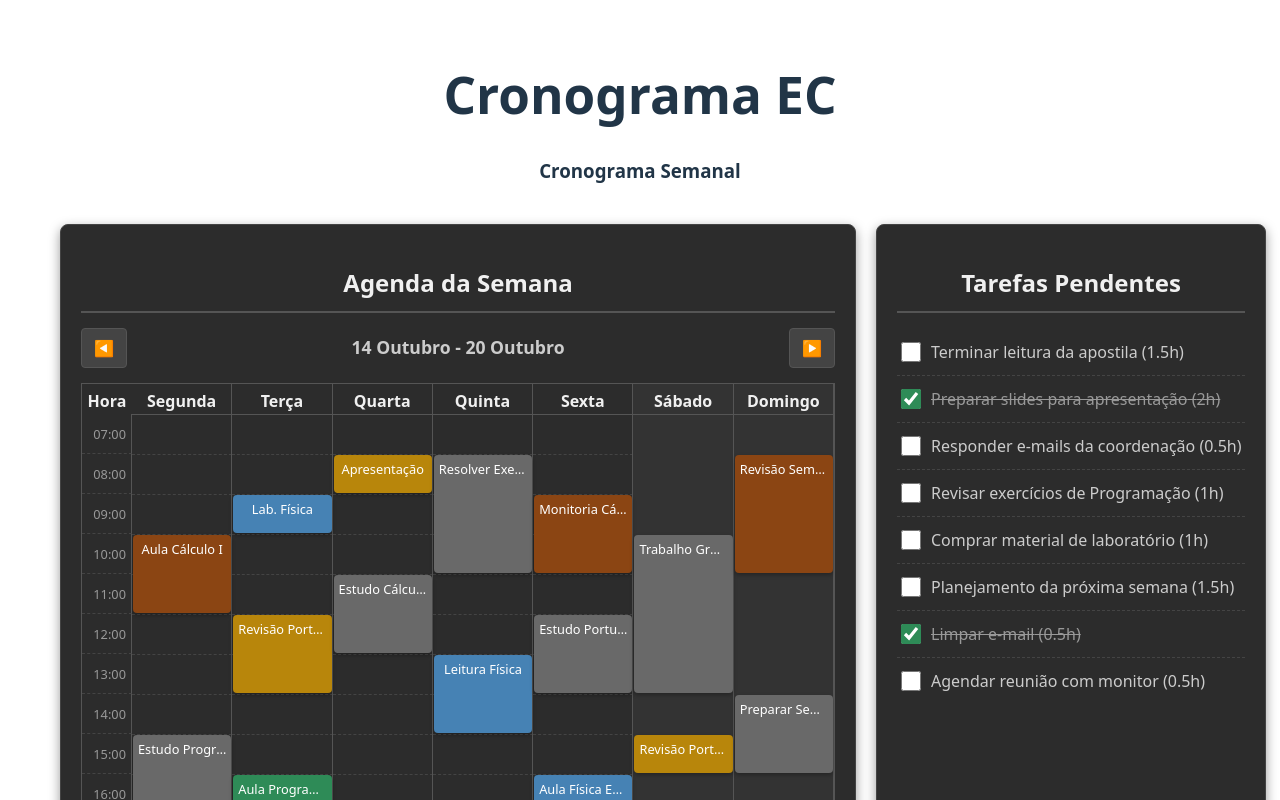
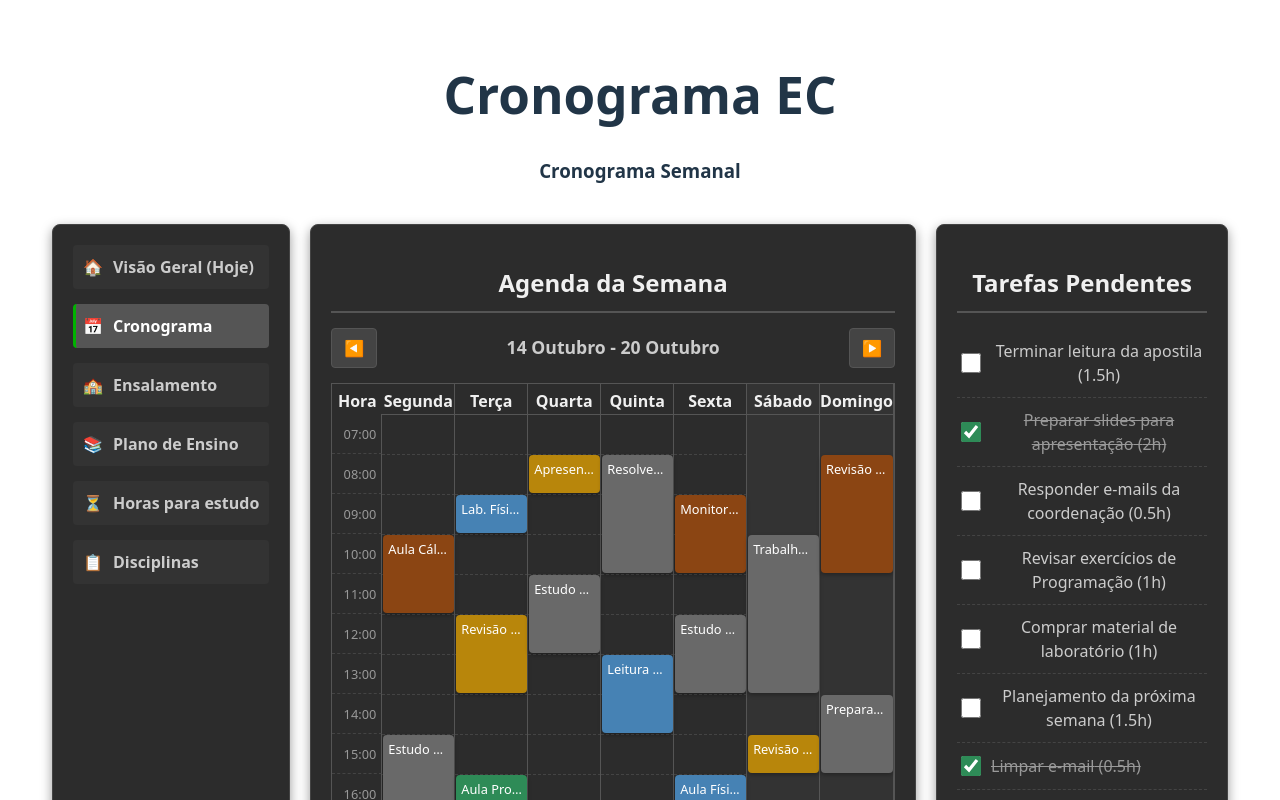
Before and after one commit to ana-borowsky/cronograma-educacional-react, a React app in the folder frontend/: page /scheduleandtasks in a window 1280 px wide. Shown: the top 800 px of the page. Built offline with nearby package versions, Linux system fonts and the light colour scheme; the HTML template or start-up script is replaced by a standard one.

Commit message:
Adiciona barra lateral no cronograma

```diff
--- a/frontend/src/css/ScheludeAndTask.css
+++ b/frontend/src/css/ScheludeAndTask.css
@@ -3,29 +3,89 @@
   gap: 20px;
   padding: 20px;
   width: 100%;
-  max-width: 1200px;
+  max-width: 1400px;
   margin: 0 auto;
   box-sizing: border-box;
 }
 
+.panel-style {
+  background-color: #2c2c2c;
+  border: 1px solid #444444;
+  border-radius: 8px;
+  box-shadow: 0 4px 12px rgba(0, 0, 0, 0.4);
+  padding: 20px;
+}
+
+.sidebar-menu {
+  /* Ocupa uma fatia pequena do espaço */
+  min-width: 180px;
+  flex-shrink: 0;
+  display: flex;
+  flex-direction: column;
+  gap: 15px;
+  /* Aplica o estilo de painel para ter bordas e fundo */
+}
+
 .schedule-panel {
   flex: 3;
-  min-width: 65%;
+  min-width: 550px;
+  /* Remove estilos de painel duplicados, confia no panel-style */
+  /* Remove flex: 3 e min-width, ajusta para o novo layout de 3 colunas */
   background-color: #2c2c2c;
+  /* Mantido se você não quiser usar .panel-style */
   border-radius: 8px;
+  /* Mantido se você não quiser usar .panel-style */
   padding: 20px;
+  /* Mantido se você não quiser usar .panel-style */
   box-shadow: 0 4px 12px rgba(0, 0, 0, 0.4);
+  /* Mantido se você não quiser usar .panel-style */
   border: 1px solid #444444;
+  /* Mantido se você não quiser usar .panel-style */
 }
 
 .todo-list-panel {
   flex: 1;
-  min-width: 30%;
+  min-width: 250px;
+  /* Remove estilos de painel duplicados, confia no panel-style */
+  /* Remove flex: 1 e min-width, ajusta para o novo layout de 3 colunas */
   background-color: #2c2c2c;
+  /* Mantido se você não quiser usar .panel-style */
   border-radius: 8px;
+  /* Mantido se você não quiser usar .panel-style */
   padding: 20px;
+  /* Mantido se você não quiser usar .panel-style */
   box-shadow: 0 4px 12px rgba(0, 0, 0, 0.4);
+  /* Mantido se você não quiser usar .panel-style */
   border: 1px solid #444444;
+  /* Mantido se você não quiser usar .panel-style */
+}
+
+.sidebar-link {
+  display: flex;
+  align-items: center;
+  gap: 10px;
+  padding: 10px;
+  border-radius: 4px;
+  color: #cccccc;
+  text-decoration: none;
+  background-color: #333333;
+  transition: background-color 0.2s;
+}
+
+.sidebar-link:hover {
+  background-color: #444444;
+  color: #ffffff;
+}
+
+.sidebar-link.active-link {
+  background-color: #555555;
+  color: #ffffff;
+  border-left: 3px solid #00b300;
+  padding-left: 7px;
+}
+
+.link-text {
+  font-weight: bold;
 }
 
 .schedule-panel h2,
@@ -91,7 +151,6 @@
 }
 
 .time-slot.label:first-child {
-  /* A label de "Hora" no topo */
   height: 30px;
   line-height: 25px;
   border-bottom: 1px solid #555555;
@@ -154,7 +213,6 @@
   text-overflow: ellipsis;
 }
 
-/* Cores por Matéria (Simulação) */
 .calc-i-event {
   background-color: #8b4513;
 }
@@ -175,7 +233,6 @@
   background-color: #696969;
 }
 
-/* Estilo para o painel de tarefas */
 .tasks-list {
   list-style: none;
   padding: 0;
@@ -218,18 +275,12 @@
   color: #999999;
 }
 
-.divider {
-  border: 0;
-  height: 1px;
-  background: #555555;
-  margin: 20px 0;
-}
-
 @media (max-width: 768px) {
   .main-content-layout {
     flex-direction: column;
   }
 
+  .sidebar-menu,
   .schedule-panel,
   .todo-list-panel {
     flex: initial;
--- a/frontend/src/pages/ScheduleAndTasks.jsx
+++ b/frontend/src/pages/ScheduleAndTasks.jsx
@@ -1,4 +1,5 @@
 import Layout from "../components/Layout"
+import { Link } from "react-router-dom";
 
 const ScheduleAndTasks = () => {
   const timeSlots = Array.from({ length: 17 }, (_, i) => {
@@ -61,6 +62,41 @@ const ScheduleAndTasks = () => {
   return (
     <Layout subtitle="Cronograma Semanal">
       <div className="main-content-layout">
+
+        <div className="sidebar-menu panel-style">
+
+          <Link to="/home" className="sidebar-link">
+            <span role="img" aria-label="Visão Geral">🏠</span>
+            <span className="link-text">Visão Geral (Hoje)</span>
+          </Link>
+
+          <Link to="/scheduleandtasks" className="sidebar-link active-link">
+            <span role="img" aria-label="Cronograma">📅</span>
+            <span className="link-text">Cronograma</span>
+          </Link>
+
+          <Link to="/roomschedule" className="sidebar-link">
+            <span role="img" aria-label="Ensalamento">🏫</span>
+            <span className="link-text">Ensalamento</span>
+          </Link>
+
+          <Link to="/syllabus" className="sidebar-link">
+            <span role="img" aria-label="Plano de Ensino">📚</span>
+            <span className="link-text">Plano de Ensino</span>
+          </Link>
+
+          <Link to="/studyschedule" className="sidebar-link">
+            <span role="img" aria-label="Horas para estudo">⏳</span>
+            <span className="link-text">Horas para estudo</span>
+          </Link>
+
+          <Link to="/disciplines" className="sidebar-link">
+            <span role="img" aria-label="Disciplinas">📋</span>
+            <span className="link-text">Disciplinas</span>
+          </Link>
+
+        </div>
+
         <div className="schedule-panel">
           <h2>Agenda da Semana</h2>
 
```
